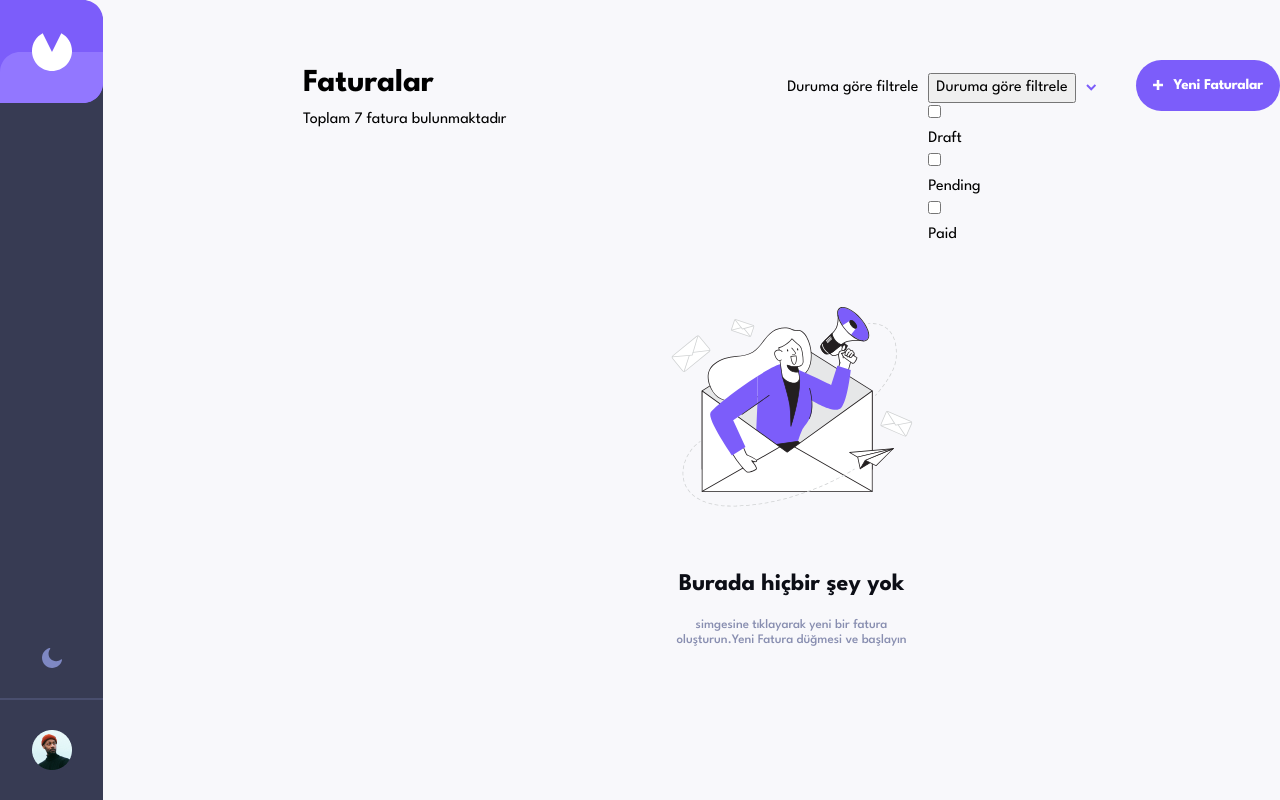
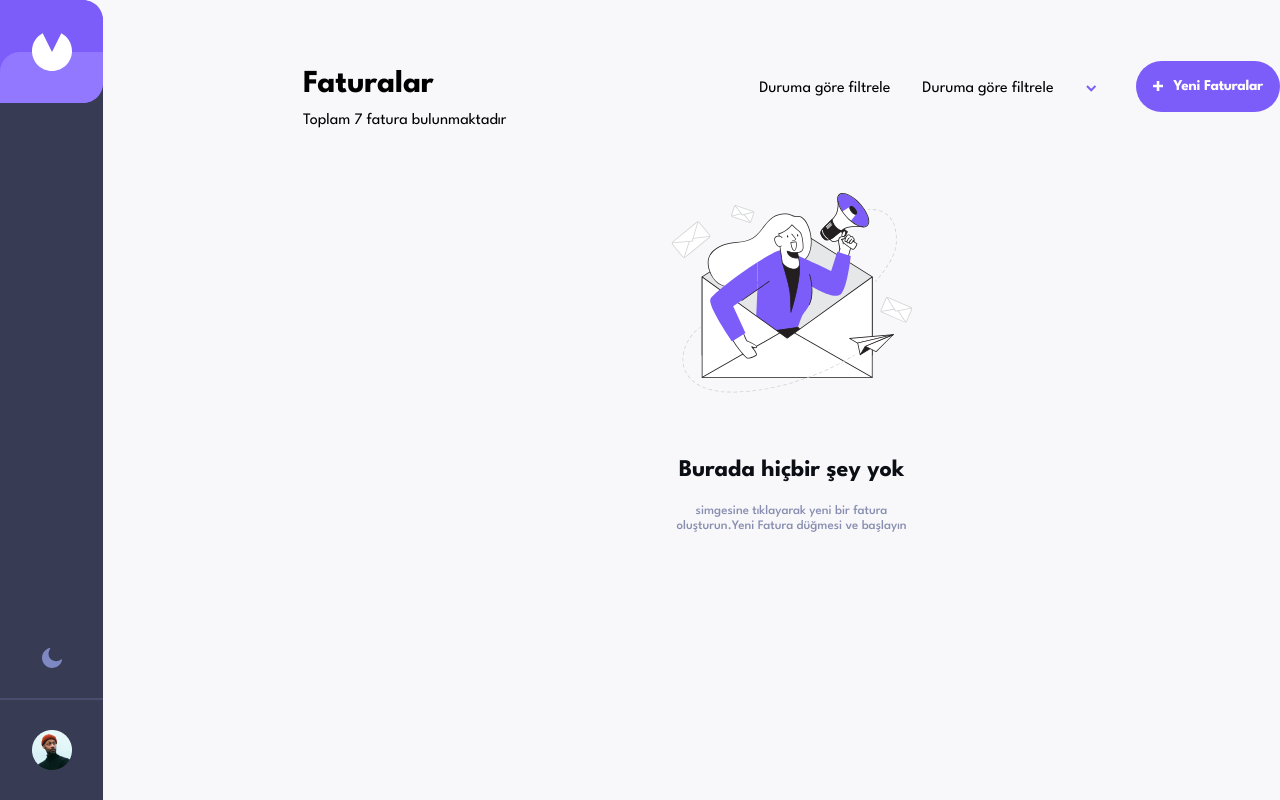
Before and after one commit to dogasvs/invoice-app, a Next.js app: page /empty in a window 1280 px wide. Built offline with nearby package versions, Linux system fonts and the light colour scheme.

Commit message:
dropdown yapıldı css yapıldı

```diff
--- a/components/header/header.css
+++ b/components/header/header.css
@@ -71,6 +71,74 @@
   border-radius: 100px;
 }
 
+.dropdown {
+  background: none;
+  color: #0c0e16;
+  padding: 16px;
+  font-size: 16px;
+  border: none;
+
+  button {
+    background: none;
+    border: none;
+    cursor: pointer;
+  }
+}
+
+.dropdown {
+  position: relative;
+  display: inline-block;
+}
+
+.dropdown-content {
+  width: 192px;
+  display: none;
+  position: absolute;
+  background-color: #ffffff;
+  padding: 24px;
+  box-shadow: 0px 10px 20px 0px #48549f40;
+
+  z-index: 1;
+
+  input {
+    border: solid #7c5dfa;
+  }
+  label {
+    display: flex;
+    align-items: center;
+    gap: 13px;
+    margin-bottom: 15px;
+
+    p {
+      color: #0c0e16;
+      font-size: 15px;
+      font-weight: 700;
+      line-height: 15px;
+      letter-spacing: -0.25px;
+      text-align: left;
+    }
+  }
+}
+
+.dropdown-content a {
+  color: black;
+  padding: 12px 16px;
+  text-decoration: none;
+  display: block;
+}
+
+.dropdown-content a:hover {
+  background-color: #ddd;
+}
+
+.dropdown:hover .dropdown-content {
+  display: block;
+}
+
+.cb3 {
+  accent-color: #7c5dfa;
+}
+
 @media (max-width: 768px) {
   .header {
     margin-block: 60px;
@@ -116,5 +184,4 @@
   .invoicesAddBtnMobil {
     display: block;
   }
-
 }
```
